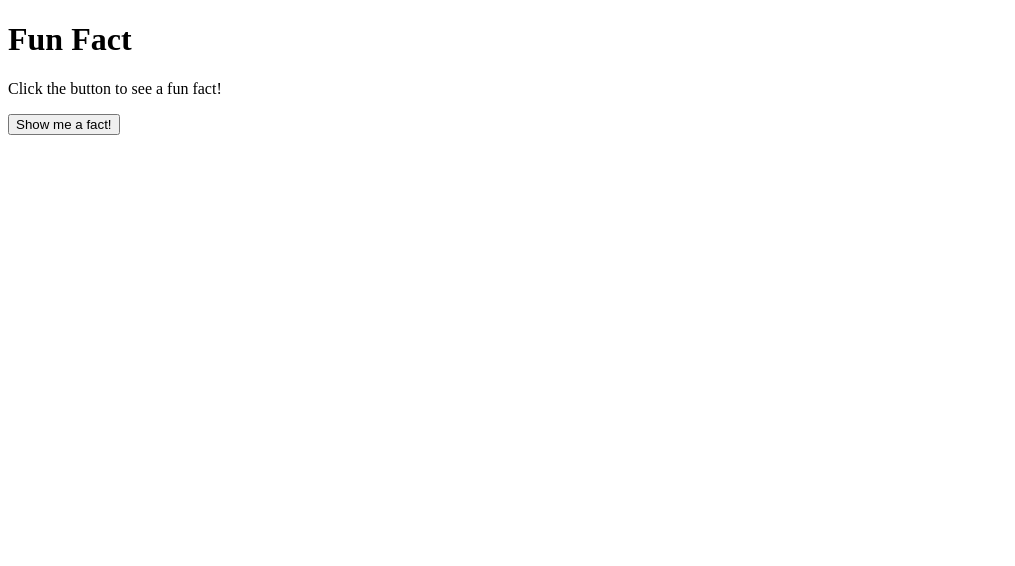
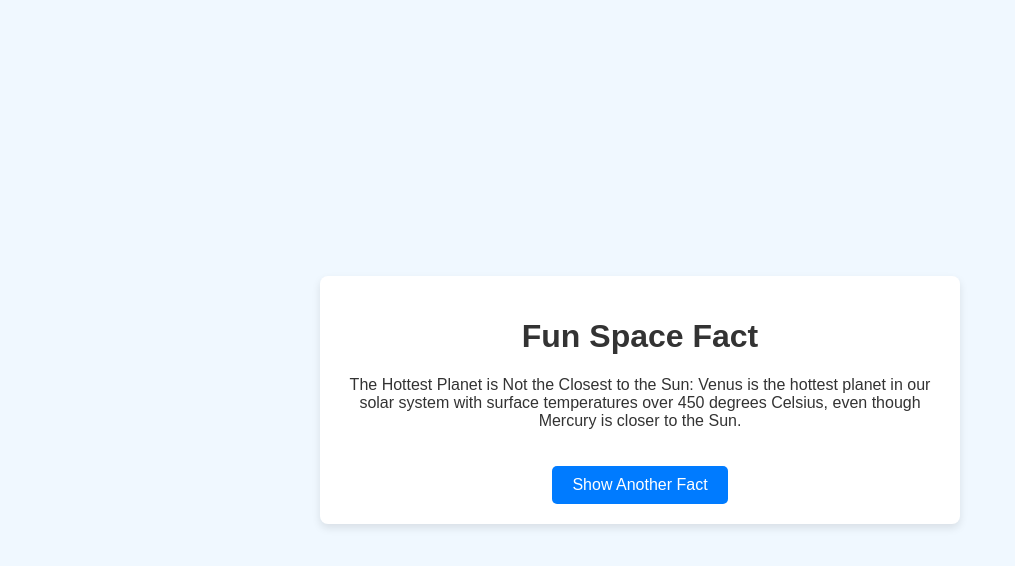
Before and after one commit to Malinda01/fact-gen-malinda-, a plain HTML site: page index.html in a window 1280 px wide. Shown: the whole page, without its empty margins (0-1015 px from the left). Drawn offline with Linux system fonts and the light colour scheme.

Commit message:
Update index.html

```diff
--- a/index.html
+++ b/index.html
@@ -3,15 +3,94 @@
 <head>
     <meta charset="UTF-8">
     <meta name="viewport" content="width=device-width, initial-scale=1.0">
-    <title>Fun Facts App</title>
-    <link rel="stylesheet" href="style.css">
+    <title>Fun Space Facts</title>
+    <style>
+        :root {
+            --background-color: #f0f8ff;
+            --text-color: #333;
+            --button-bg-color: #007bff;
+            --button-text-color: #fff;
+            --container-bg-color: #fff;
+            --box-shadow: 0 4px 8px rgba(0, 0, 0, 0.1);
+        }
+
+        body {
+            font-family: Arial, sans-serif;
+            background-color: var(--background-color);
+            color: var(--text-color);
+            display: flex;
+            justify-content: center;
+            align-items: center;
+            height: 100vh;
+            margin: 0;
+            transition: background-color 0.3s, color 0.3s;
+        }
+
+        .fact-container {
+            text-align: center;
+            max-width: 600px;
+            padding: 20px;
+            border-radius: 8px;
+            background-color: var(--container-bg-color);
+            box-shadow: var(--box-shadow);
+            transition: box-shadow 0.3s;
+        }
+
+        button {
+            margin-top: 20px;
+            padding: 10px 20px;
+            font-size: 16px;
+            cursor: pointer;
+            border: none;
+            border-radius: 5px;
+            background-color: var(--button-bg-color);
+            color: var(--button-text-color);
+            transition: background-color 0.3s, transform 0.3s;
+        }
+
+        button:hover {
+            background-color: darken(var(--button-bg-color), 10%);
+            transform: scale(1.05);
+        }
+
+        @media (prefers-color-scheme: dark) {
+            :root {
+                --background-color: #333;
+                --text-color: #f0f8ff;
+                --container-bg-color: #444;
+                --button-bg-color: #0056b3;
+            }
+        }
+    </style>
 </head>
 <body>
-    <div id="fact-box">
-        <h1>Fun Fact</h1>
-        <p id="fact">Click the button to see a fun fact!</p>
-        <button onclick="showFact()">Show me a fact!</button>
+    <div class="fact-container">
+        <h1>Fun Space Fact</h1>
+        <p id="fact"></p>
+        <button onclick="showRandomFact()">Show Another Fact</button>
     </div>
-    <script src="script.js"></script>
+
+    <script>
+        const spaceFacts = [
+            "Space is Completely Silent: Unlike Earth, space has no atmosphere, which means sound has no medium or way to travel to be heard.",
+            "The Hottest Planet is Not the Closest to the Sun: Venus is the hottest planet in our solar system with surface temperatures over 450 degrees Celsius, even though Mercury is closer to the Sun.",
+            "A Day on Venus is Longer Than a Year: Venus has an extremely slow rotation on its axis, taking about 243 Earth days to complete one rotation, while it takes only about 225 Earth days to orbit the Sun.",
+            "There are More Stars in the Universe Than Grains of Sand on Earth: The universe is vast, with billions of galaxies, each containing millions or billions of stars.",
+            "Neutron Stars Can Spin at a Rate of 600 Rotations Per Second: These incredibly dense remnants of supernova explosions can rotate extremely rapidly.",
+            "There May Be a Planet Made of Diamonds: 55 Cancri e, a planet twice the size of Earth, is thought to have a surface made largely of diamond.",
+            "The Largest Known Volcano is on Mars: Olympus Mons is about 13.6 miles high, making it nearly three times the height of Mount Everest.",
+            "Space is Not Far Away: The Kármán line, which is the boundary of space, is only 100 kilometers (62 miles) above sea level.",
+            "The Moon is Moving Away from Earth: Each year, the Moon drifts about 3.8 centimeters further away from our planet.",
+            "A Year on Mercury is Just 88 Days Long: Due to its proximity to the Sun, Mercury has a very short orbital period."
+        ];
+
+        function showRandomFact() {
+            const randomIndex = Math.floor(Math.random() * spaceFacts.length);
+            document.getElementById('fact').innerText = spaceFacts[randomIndex];
+        }
+
+        // Show a fact when the page loads
+        showRandomFact();
+    </script>
 </body>
 </html>
```
